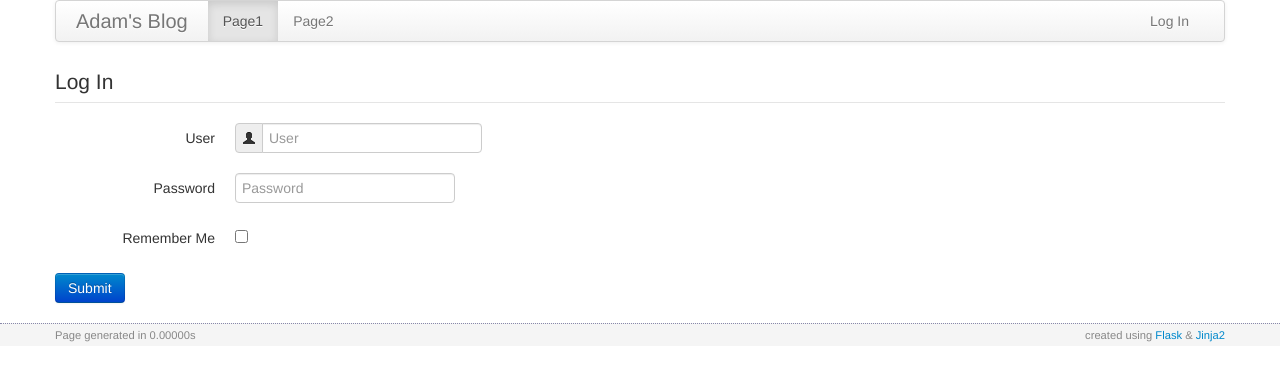
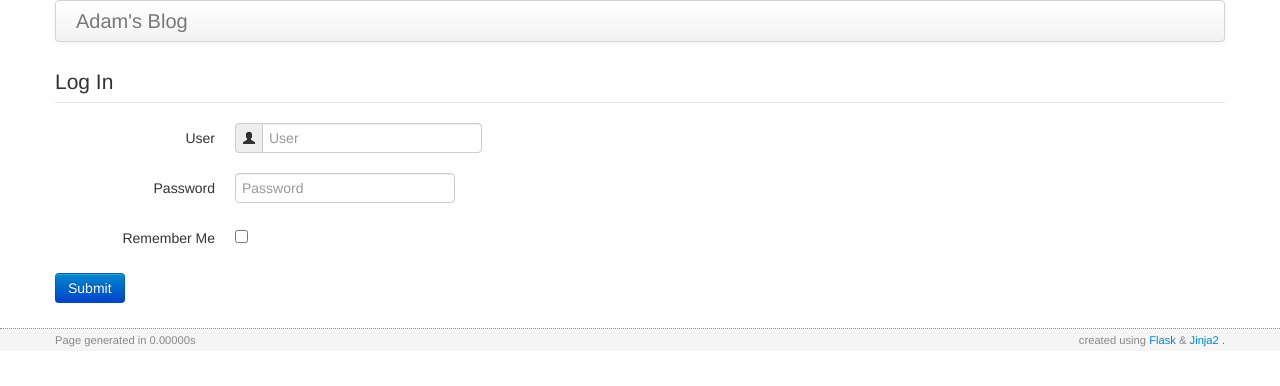
Before and after one commit to ant1441/flask-blog, a Flask app: page /login/ in a window 1280 px wide. Shown: the top 386 px of the page. Run offline with Flask 2, Linux system fonts and the light colour scheme; parts of the project's set-up code (start-up, migrations or seed data) failed here and were passed over; some libraries are stand-ins or nearby versions.

Commit message:
Move login link to more subtle placement.

```diff
--- a/blog/static/css/main.css
+++ b/blog/static/css/main.css
@@ -18,6 +18,7 @@
     border-top: 1px dotted #88a;
     background-color: #f5f5f5;
     padding: 1px 0px;
+    margin: 5px 0px;
 }
 
 .footer #attr {
--- a/blog/templates/aboutme.html
+++ b/blog/templates/aboutme.html
@@ -3,6 +3,6 @@
 <span>I'm a graduate mathemetician &amp; software tester, based in <a href="https://maps.google.co.uk/maps?q=Leeds">Leeds, UK</a>.</span>
 <br/><br/>
 <div>You can find me on <a href="https://twitter.com/ant1441">Twitter</a>,
-<a href="https://plus.google.com/114082814026245184396/">Google +</a>,
+<a href="https://plus.google.com/114082814026245184396/">Google+</a>,
 <a href="https://github.com/ant1441">GitHub</a>
 and <a href="http://www.linkedin.com/profile/view?id=230909645">LinkedIn</a>.</div>
--- a/blog/templates/base.html
+++ b/blog/templates/base.html
@@ -45,7 +45,8 @@
             {% block footer %}
             {% endblock %}
             <span id=gentime>Page generated in {{ g.request_time() }}
-            <span id=attr>created using <a href="http://flask.pocoo.org/">Flask</a> & <a href="http://jinja.pocoo.org/">Jinja2</a></span>
+              <span id=attr>created using <a href="http://flask.pocoo.org/">Flask</a> & <a href="http://jinja.pocoo.org/">Jinja2</a>
+                {% if current_user.is_authenticated() %}.{% else %}<a href="{{ url_for('login') }}">.</a>{% endif %}</span>
             <script src="http://code.jquery.com/jquery-latest.js"></script>
             <script src="/static/js/bootstrap.min.js"></script>
             <!-- <script type="text/javascript" src="static/prettify/prettify.js"></script> -->
--- a/blog/templates/navbar.html
+++ b/blog/templates/navbar.html
@@ -5,13 +5,9 @@
             {% else %}Adam's Blog{% endif%}
         </a>
         <ul class=nav>
-            <li class=active><a href=#>Page1</a></li>
-            <li><a href=#>Page2</a></li>
         </ul>
         <ul class="nav pull-right">
-            {% if not current_user.is_authenticated() %}
-                <li><a href="{{ url_for('login') }}">Log In</a></li>
-            {% else %}
+            {% if current_user.is_authenticated() %}
                 <li><a>{{ current_user.username }}</a></li>
                 <li class="divvider-vertical"></li>
                 <li><a href="{{ url_for('newPost') }}">Post</a></li>
```
